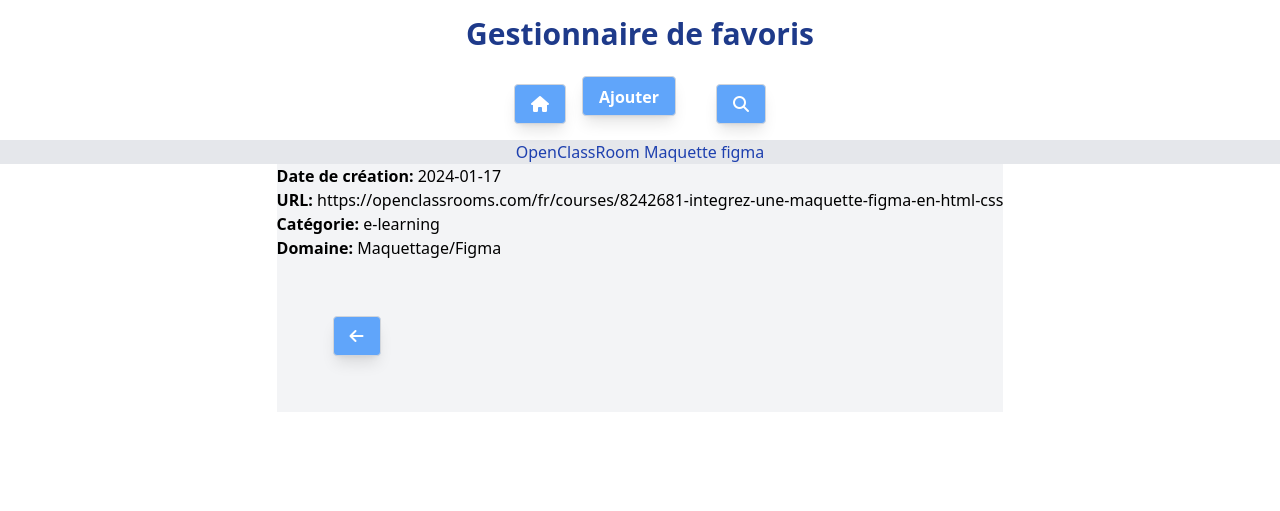
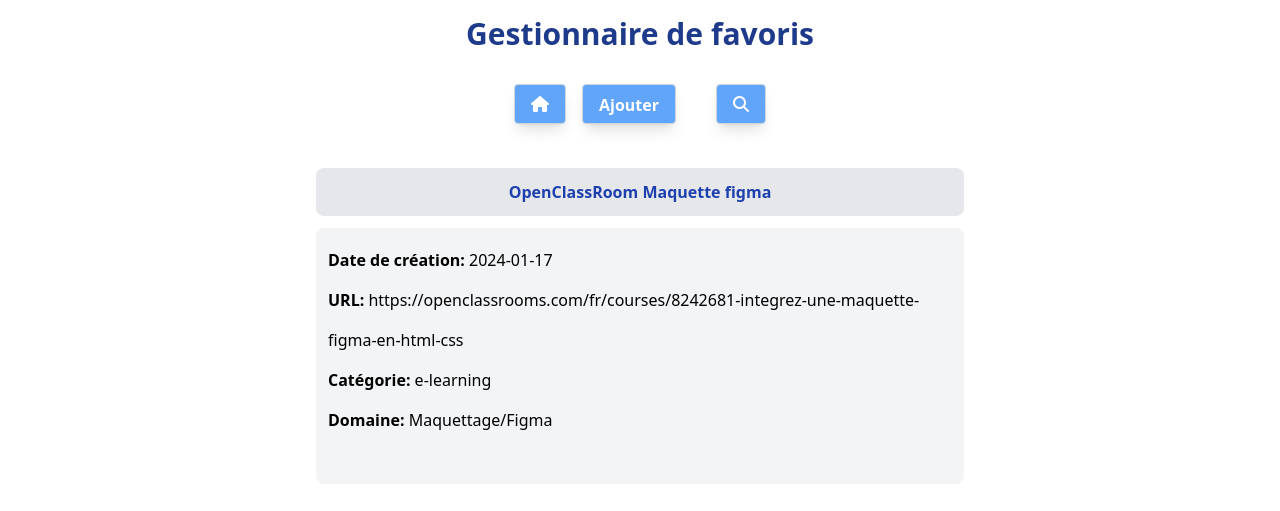
Before and after one commit to agustinZavalaAguilar/brief6, a PHP site: page /singleFavori.php?id_favori=1 in a window 1280 px wide. Shown: the top 511 px of the page. Run offline with PHP 8.4, Linux system fonts and the light colour scheme; data comes from the database, SQL or seed files in the repository; a stand-in replaces the project's code that opens the database connection; some libraries are stand-ins or nearby versions.

Commit message:
single page styling

```diff
--- a/src/index.php
+++ b/src/index.php
@@ -164,7 +164,7 @@
             <!---Registres generés en dynamique------------------------------------------------->
             <?php foreach ($favoris as $favori) { ?>
             <tr class="h-10 ml-10 bg-gray-100 hover:bg-blue-900 hover:text-white border border-gray-200 font-normal mx-auto max-w-screen-md even:bg-white odd:bg-gray-200">
-                <td class="font-normal" ><?= $favori['id_favori'] ?></td>
+                <td class="text-center font-normal" ><?= $favori['id_favori'] ?></td>
                 <td class="font-normal text-left  max-w-60" >
                     <a class="text-wrap" href=" <?= $favori['url'] ?>"><?= $favori['libelle'] ?></a>
                 </td>
--- a/src/output.css
+++ b/src/output.css
@@ -568,6 +568,10 @@ video {
   margin: 1.25rem;
 }
 
+.m-3 {
+  margin: 0.75rem;
+}
+
 .mx-auto {
   margin-left: auto;
   margin-right: auto;
@@ -579,6 +583,14 @@ video {
 
 .ml-20 {
   margin-left: 5rem;
+}
+
+.mb-4 {
+  margin-bottom: 1rem;
+}
+
+.mb-3 {
+  margin-bottom: 0.75rem;
 }
 
 .flex {
@@ -601,6 +613,14 @@ video {
   height: 5rem;
 }
 
+.min-h-10 {
+  min-height: 2.5rem;
+}
+
+.min-h-64 {
+  min-height: 16rem;
+}
+
 .w-40 {
   width: 10rem;
 }
@@ -615,6 +635,30 @@ video {
 
 .max-w-screen-md {
   max-width: 768px;
+}
+
+.max-w-44 {
+  max-width: 11rem;
+}
+
+.max-w-32 {
+  max-width: 8rem;
+}
+
+.max-w-10 {
+  max-width: 2.5rem;
+}
+
+.max-w-20 {
+  max-width: 5rem;
+}
+
+.max-w-lg {
+  max-width: 32rem;
+}
+
+.max-w-2xl {
+  max-width: 42rem;
 }
 
 .flex-col {
@@ -643,6 +687,10 @@ video {
 
 .rounded {
   border-radius: 0.25rem;
+}
+
+.rounded-lg {
+  border-radius: 0.5rem;
 }
 
 .border {
@@ -680,6 +728,10 @@ video {
 
 .p-5 {
   padding: 1.25rem;
+}
+
+.p-3 {
+  padding: 0.75rem;
 }
 
 .px-4 {
@@ -723,6 +775,10 @@ video {
 
 .font-normal {
   font-weight: 400;
+}
+
+.leading-10 {
+  line-height: 2.5rem;
 }
 
 .text-blue-800 {
--- a/src/singleFavori.php
+++ b/src/singleFavori.php
@@ -1,5 +1,5 @@
 <?php
-include("header.php");
+
 include("pdo.php");
 
 $groupConcat = ", GROUP_CONCAT(categorie.nom_cat)";
@@ -26,32 +26,22 @@ $favoris = $result->fetch(PDO::FETCH_ASSOC);
     <script src="https://kit.fontawesome.com/e14b518d69.js" crossorigin="anonymous"></script>
     <title>Single Favori</title>
 </head>
-
-<body>
-
-    <section >
-        <div class="flex justify-center text-blue-800 bg-gray-200">
-            <h1></strong><?php echo $favoris['libelle'] ?></h1>
+<?php include("header.php");?>
+<body class="flex flex-col items-center">
+    <section class="flex flex-col max-w-2xl min-h-2xl m-4 p-3 justify-center">
+        <div class="mb-3 p-3 flex justify-center text-blue-800 bg-gray-200 rounded-lg">
+            <h1><strong><?php echo $favoris['libelle'] ?></strong></h1>
         </div>
-        <div class="flex justify-center  ">
-            <ul class="bg-gray-100">
+        <div class="">
+            <ul class="leading-10 p-3 min-h-64 bg-gray-100 rounded-lg">
                 <li><strong>Date de création: </strong><?php echo $favoris['date_creation'] ?></li>
                 <li><strong>URL: </strong><a href="<?php echo $favoris['url'] ?>"> <?php echo $favoris['url'] ?></a></li>
                 <li><strong>Catégorie: </strong><?php echo $favoris['nom_cat'] ?></li>
                 <li><strong>Domaine: </strong><?php echo $favoris['nom_domaine'] ?></li>
-                <li>
-                   <a href="index.php">
-                        <button class="font-bold bg-blue-400 hover:bg-blue-900 text-white px-4 py-2 rounded h-10 m-14 border
-                                 border-gray-300 shadow-lg
-                                    fas fa-arrow-left">
-                        </button>
-                    </a>
-                </li>
-
             </ul>
-
         </div>
     </section>
 
 </body>
+
 </html>
```
